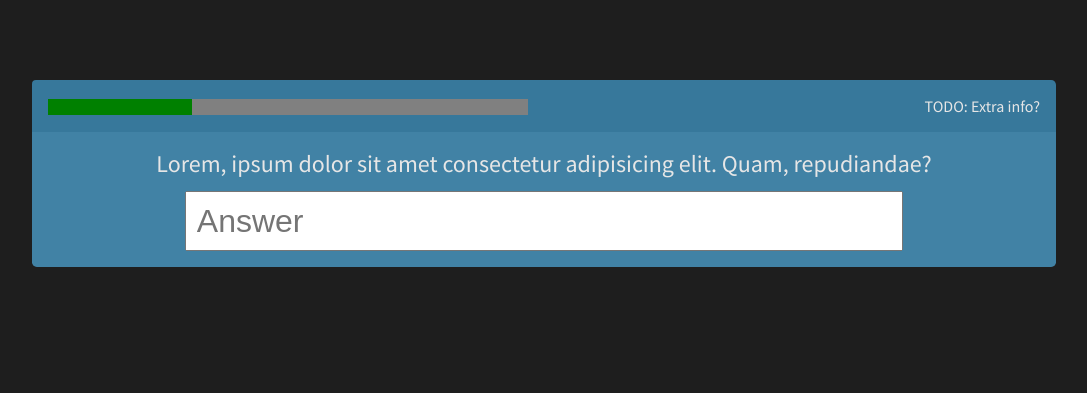
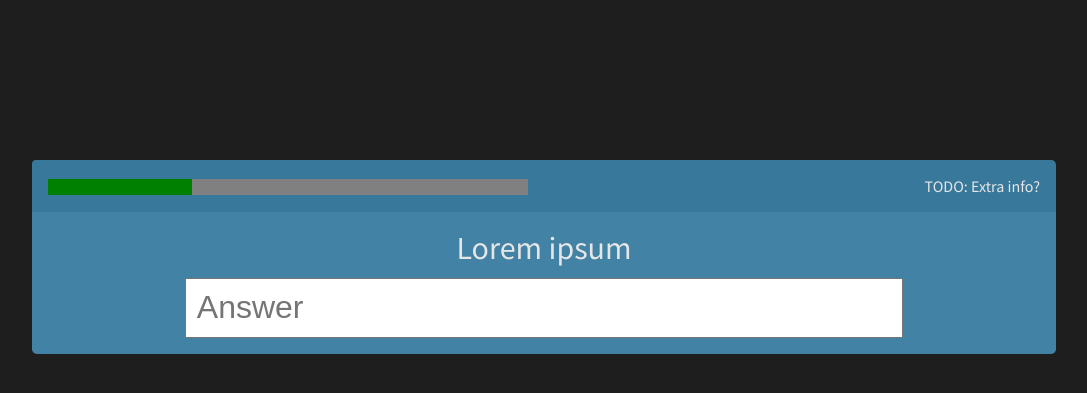
Before and after one commit to juliavdkris/blokken, a Django app: page /leren in a window 1280 px wide. Shown: the part 48-441 px from the top of the page, without its empty margins (96-1183 px from the left). Run offline with Django 3.2, Linux system fonts and the light colour scheme.

Commit message:
Make question font a lil' bigger

```diff
--- a/core/static/css/leren.css
+++ b/core/static/css/leren.css
@@ -10,7 +10,7 @@
 	background-color: rgb(55, 120, 155);
 	border-radius: 0.25em 0.3em 0 0;
 
-	margin-top: 5em;
+	margin-top: 10em;
 	padding: 1em;
 }
 .leercontainer-top progress {
@@ -23,8 +23,9 @@
 }
 
 .leercontainer .question {
-	font-size: 1.5em;
-	margin-bottom: 0.5em;
+	/* TODO: align question with answer box */
+	font-size: 2em;
+	margin-bottom: 0.3em;
 }
 
 .leercontainer .answer {
--- a/templates/leren.html
+++ b/templates/leren.html
@@ -14,7 +14,7 @@
 		<div class="right">TODO: Extra info?</div>
 	</div>
 	<div class="leercontainer">
-		<div class="question">Lorem, ipsum dolor sit amet consectetur adipisicing elit. Quam, repudiandae?</div>
+		<div class="question">Lorem ipsum</div>
 
 		<input type="text" class="answer" placeholder="Answer">
 	</div>
```
